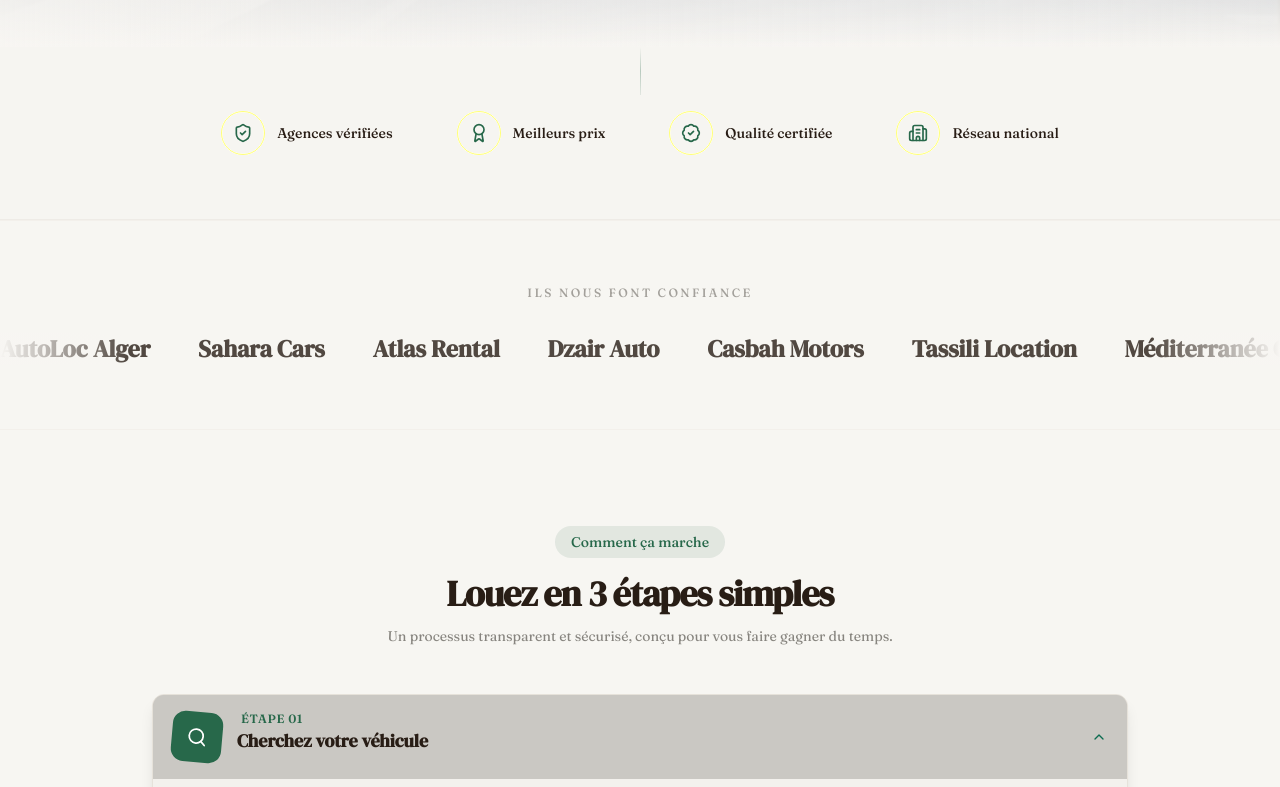
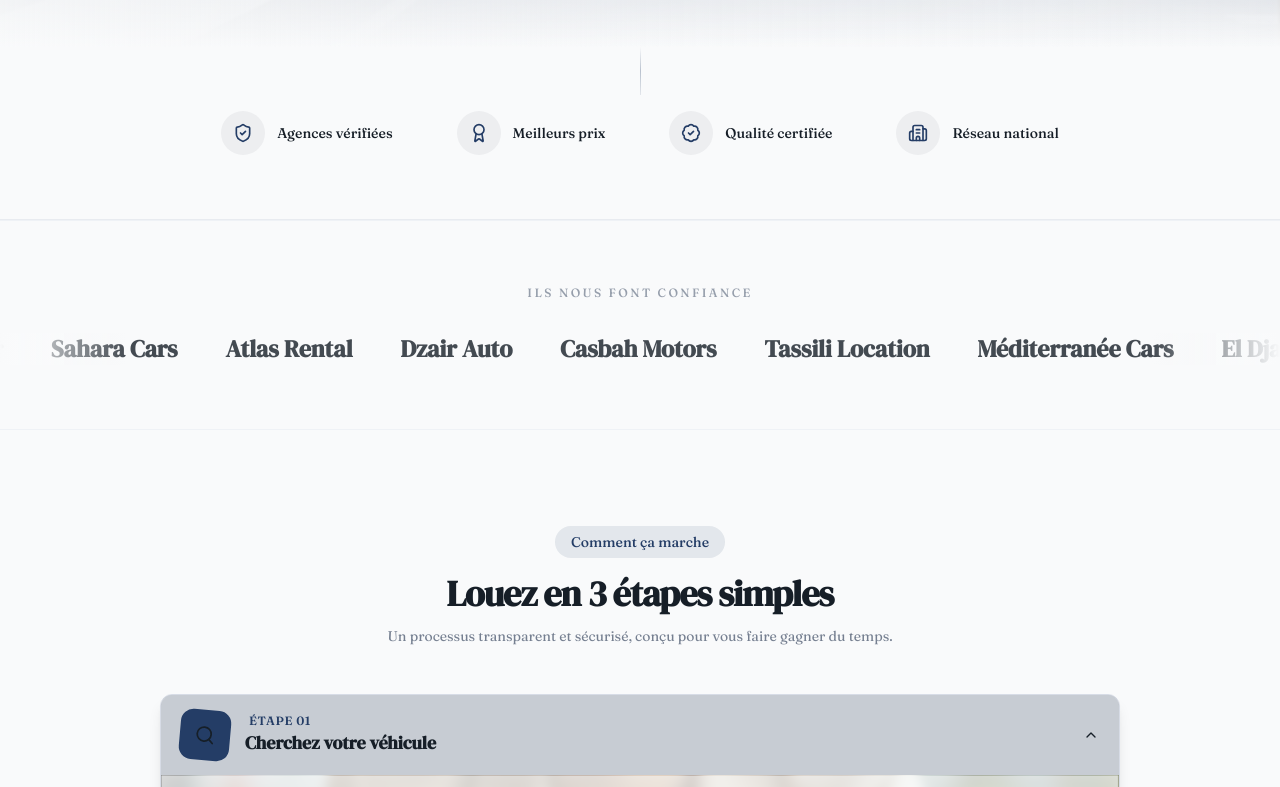
Before and after one commit to echeballah-coder/ekrimendarek-fullstack, a Next.js app in the folder frontend/: page / in a window 1280 px wide. Shown: the part 753-1540 px from the top of the page. Built offline with nearby package versions, Linux system fonts and the light colour scheme.

Commit message:
P6.1 : palette Emerald Sand + bleu

```diff
--- a/frontend/app/globals.css
+++ b/frontend/app/globals.css
@@ -3,84 +3,127 @@
 @tailwind utilities;
 
 /**
- * PALETTE EMD - Emerald Sand Pro (Clear) / Emerald Night Premium (Dark)
+ * PALETTE ALGERENT - Marine Clair (Light) / Violet Profond (Dark)
  * Variables CSS en format RGB pour support alpha Tailwind (/xx)
  */
 :root {
-  /* Clear Mode - Emerald Sand Pro */
-  --bg: 247 243 236;
-  /* #F7F3EC - Fond principal sable */
-  --surface: 255 255 255;
-  /* #FFFFFF - Surface cards */
-  --surface2: 252 251 248;
-  /* #FCFBF8 - Surface alternative */
-  --border: 230 226 218;
-  /* #E6E2DA - Bordures subtiles */
-  --text: 27 26 23;
-  /* #1B1A17 - Texte principal */
-  --muted: 106 104 97;
-  /* #6A6861 - Texte secondaire */
+  /* Palette ALGERENT - Laranja / Ceu / Deep / Neve / Midnight */
+  --c-laranja: 236 57 16;   /* #EC3910 */
+  --c-ceu: 179 229 254;     /* #B3E5FE */
+  --c-deep: 36 61 102;      /* #243D66 */
+  --c-neve: 240 241 246;    /* #F0F1F6 */
+  --c-midnight: 22 31 40;   /* #161F28 */
+  --c-azure-800: 5 38 152;  /* #052698 */
+  --c-azure-600: 17 107 251; /* #116BFB */
+  --c-azure-500: 33 188 238; /* #21BCEE */
+  --c-azure-300: 220 227 235; /* #DCE3EB */
 
-  /* Brand - Emerald Green */
-  --brand: 11 107 79;
-  /* #0B6B4F - Primary emerald */
-  --brand2: 15 107 120;
-  /* #0F6B78 - Secondary teal */
-  --brandSoft: 230 245 238;
-  /* #E6F5EE - Brand soft bg */
+  /* Surfaces & text (Light Mode) */
+  --bg: 240 241 246;        /* Neve */
+  --bg-warm: 246 247 251;   /* Neve lighter */
+  --surface: 255 255 255;   /* White */
+  --surface2: 235 240 248;  /* Ceu tint very light */
+  --border: 215 220 230;    /* Neutral cool */
+  --text: 22 31 40;         /* Midnight */
+  --text-muted: 84 96 118;  /* Cool Gray */
+  --muted: 84 96 118;       /* Alias for compatibility */
+
+  /* Brand roles */
+  --primary: 36 61 102;     /* Deep Blue */
+  --primary-hover: 30 51 86;
+  --primary-active: 24 42 70;
+
+  --cta: 236 57 16;         /* Laranja */
+  --cta-hover: 215 51 17;
+  --cta-active: 194 46 16;
+
+  --focus: 17 107 251;       /* Azure focus ring */
+
+  /* Legacy brand mapping (Compatiblity) */
+  --brand: 36 61 102;
+  --brand-hover: 30 51 86;
+  --brand2: 17 107 251;
+  --pop: 179 229 254;       /* Ceu */
+  --brandSoft: 240 241 246; /* Neve */
+  --brand-blue-soft: 220 227 235;
+
+  /* Status colors - Refined */
+  --warning: 245 158 11;
+  --danger: 220 38 38;      /* Red 600 */
+  --info: 33 188 238;       /* Azure 500 */
+  --success: 22 163 74;     /* Green 600 */
+
+  /* UI states */
+  --ring: 17 107 251;
+  --onBrand: 255 255 255;
+
+  /* Utility tokens - Spacing Base 8px logic implicitly used in Tailwind */
+  --shadow-sm: 0 1px 3px rgb(22 31 40 / 0.08);
+  --shadow-md: 0 4px 12px rgb(22 31 40 / 0.08);
+  --r-sm: 8px;
+  --r-md: 12px;
+  --t-fast: 150ms;
+  --t-med: 250ms;
+  --ease: cubic-bezier(0.2, 0.0, 0.2, 1);
+
+  /* Lovable / component tokens (HSL - Keep existing for compatibility but align hues) */
+  --lovable-background: 210 20% 98%; /* Neve HSL approx */
+  --lovable-foreground: 213 27% 12%; /* Midnight HSL approx */
+  /* ... keeping other lovable tokens as is for now to avoid breaking too much, but mapped conceptually ... */
+  --lovable-primary: 217 48% 27%;    /* Deep Blue HSL */
+  --lovable-accent: 194 84% 53%;     /* Azure 500 HSL */
+  /* ... */
+}
+
+.dark, [data-theme="dark"] {
+  /* Dark Mode - Sobriety first (Midnight Base) */
+  --bg: 22 31 40;           /* Midnight */
+  --bg-warm: 18 25 32;      /* Darker Midnight */
+  --surface: 30 41 55;      /* Lighter Midnight */
+  --surface2: 38 52 70;     /* Highlight */
+  --border: 50 65 85;       /* Muted Blue/Grey - Visible but not harsh */
+
+  --text: 240 241 246;      /* Neve (White-ish) */
+  --text-muted: 156 166 184; /* Muted Blue/Grey */
+  --muted: 156 166 184;
+
+  /* Brand roles - Adjusted for Dark Mode Contrast */
+  --primary: 60 90 140;     /* Lightened Deep Blue for visibility */
+  --primary-hover: 75 110 165;
+  --primary-active: 50 80 120;
+
+  --cta: 236 57 16;         /* Keep Laranja as accent (it pops well on dark) */
+  --cta-hover: 240 80 40;
+  --cta-active: 220 50 10;
+
+  --focus: 26 88 196;
+
+  /* Legacy brand mapping */
+  --brand: 60 90 140;
+  --brand-hover: 75 110 165;
+  --brand2: 11 63 156;
+  --pop: 30 45 60;          /* Muted Pop */
+  --brandSoft: 30 41 55;    /* Surface match */
+  --brand-blue-soft: 14 35 70;
 
   /* Status colors */
-  --warning: 242 162 12;
-  /* #F2A20C - Amber warning */
-  --danger: 220 38 38;
-  /* #DC2626 - Red error */
-  --info: 37 99 235;
-  /* #2563EB - Blue info */
+  --warning: 180 83 9;      /* Darker Amber */
+  --danger: 153 27 27;      /* Darker Red */
+  --info: 42 127 219;       /* Azure dark */
+  --success: 22 101 52;     /* Darker Green */
 
-  /* UI states */
-  --ring: 15 107 120;
-  /* brand2 - Focus ring */
-  --onBrand: 255 255 255;
-  /* #FFFFFF - Text on brand bg */
+  --ring: 26 88 196;
+  --onBrand: 22 31 40;
+
+  --shadow-sm: 0 1px 2px rgb(0 0 0 / 0.4);
+  --shadow-md: 0 8px 16px rgb(0 0 0 / 0.4);
+  --c-azure-800: 7 32 88;   /* Deep azure for dark */
+  --c-azure-600: 26 88 196; /* #1A58C4 */
+  --c-azure-500: 42 127 219; /* #2A7FDB */
+  --c-azure-300: 26 50 86;  /* soft azure tint */
+  --lovable-accent: 214 70% 45%;
 }
 
-.dark {
-  /* Dark Mode - Emerald Night Premium */
-  --bg: 6 10 15;
-  /* #060A0F - Fond principal dark */
-  --surface: 11 18 32;
-  /* #0B1220 - Surface cards dark */
-  --surface2: 16 26 42;
-  /* #101A2A - Surface alternative */
-  --border: 31 42 61;
-  /* #1F2A3D - Bordures dark */
-  --text: 234 242 255;
-  /* #EAF2FF - Texte principal clair */
-  --muted: 167 179 201;
-  /* #A7B3C9 - Texte secondaire */
-
-  /* Brand - Emerald Green (plus clair en dark) */
-  --brand: 0 195 137;
-  /* #00C389 - Primary emerald light */
-  --brand2: 34 211 238;
-  /* #22D3EE - Secondary teal light */
-  --brandSoft: 6 40 32;
-  /* #062820 - Brand soft bg dark */
-
-  /* Status colors (ajustés pour dark) */
-  --warning: 251 191 36;
-  /* #FBBF24 - Amber warning bright */
-  --danger: 251 113 133;
-  /* #FB7185 - Red error bright */
-  --info: 96 165 250;
-  /* #60A5FA - Blue info bright */
-
-  /* UI states */
-  --ring: 34 211 238;
-  /* brand2 - Focus ring */
-  --onBrand: 6 10 15;
-  /* #060A0F - Text on brand (dark bg) */
-}
 
 @layer base {
   :root {
@@ -95,20 +138,23 @@
     background-color: rgb(var(--bg));
     color: rgb(var(--text));
     font-family: var(--font-ui), sans-serif;
+    @apply antialiased;
   }
 
   h1 {
-    @apply text-4xl font-bold tracking-tight text-text mb-4;
-    font-family: var(--font-display), serif;
+    @apply text-4xl sm:text-5xl lg:text-6xl font-semibold tracking-tight text-text;
+    line-height: 1.05;
+    font-family: var(--font-display), sans-serif;
   }
 
   h2 {
-    @apply text-2xl font-semibold tracking-tight text-text mb-3;
-    font-family: var(--font-display), serif;
+    @apply text-3xl sm:text-4xl font-semibold tracking-tight text-text;
+    line-height: 1.2;
+    font-family: var(--font-display), sans-serif;
   }
 
   h3 {
-    @apply text-xl font-semibold text-brand mb-2;
+    @apply text-xl font-semibold text-text;
   }
 
   p {
@@ -124,12 +170,13 @@
 
   /* Layout */
   .container-emd {
-    @apply mx-auto w-full max-w-6xl px-4 sm:px-6;
+    @apply mx-auto w-full max-w-7xl px-4 sm:px-6 lg:px-8;
   }
 
   /* Surfaces */
   .card {
-    @apply bg-surface border border-border rounded-2xl shadow-sm;
+    @apply bg-surface border border-border rounded-2xl;
+    box-shadow: var(--shadow-sm);
   }
 
   .card-soft {
@@ -164,11 +211,25 @@
 
   /* Buttons */
   .btn {
-    @apply inline-flex items-center justify-center gap-2 rounded-xl px-4 py-2 text-sm font-medium transition active:scale-[0.99] focus:outline-none focus-visible:ring-2 focus-visible:ring ring focus-visible:ring-offset-2 focus-visible:ring-offset-bg disabled:opacity-60 disabled:pointer-events-none;
+    @apply inline-flex items-center justify-center gap-2 rounded-xl px-4 py-2 text-sm font-medium transition active:scale-[0.99] focus:outline-none focus-visible:ring-2 focus-visible:ring-ring focus-visible:ring-offset-2 focus-visible:ring-offset-bg disabled:opacity-60 disabled:pointer-events-none;
   }
 
   .btn-primary {
-    @apply btn bg-brand text-onBrand hover:bg-brand/90;
+    @apply btn text-onBrand;
+    background: rgb(var(--primary));
+  }
+
+  .btn-primary:hover {
+    background: rgb(var(--primary-hover));
+  }
+
+  .btn-cta {
+    @apply btn text-onBrand;
+    background: rgb(var(--cta));
+  }
+
+  .btn-cta:hover {
+    background: rgb(var(--cta-hover));
   }
 
   .btn-secondary {
@@ -181,7 +242,7 @@
 
   /* Inputs */
   .input {
-    @apply w-full rounded-xl bg-surface border border-border px-3 py-2 text-sm text-text placeholder:text-muted/80 focus:outline-none focus-visible:ring-2 focus-visible:ring ring focus-visible:ring-offset-2 focus-visible:ring-offset-bg;
+    @apply w-full rounded-xl bg-surface border border-border px-3 py-2 text-sm text-text placeholder:text-muted/80 focus:outline-none focus-visible:ring-2 focus-visible:ring-ring focus-visible:ring-offset-2 focus-visible:ring-offset-bg;
   }
 
   .input-error {
@@ -204,6 +265,12 @@
   /* Hero (panel lisible sur gradient animé) */
   .hero-panel {
     @apply hero-scrim rounded-3xl p-6 sm:p-10 shadow-sm;
+  }
+
+  .icon-glass {
+    @apply relative rounded-xl flex items-center justify-center overflow-hidden transition-all duration-500;
+    background: hsl(var(--lovable-foreground) / 0.05);
+    border: 1px solid hsl(var(--lovable-border) / 0.6);
   }
 }
 
@@ -234,112 +301,69 @@
     }
   }
 
+  @keyframes marquee {
+    0% {
+      transform: translateX(0);
+    }
+
+    100% {
+      transform: translateX(-50%);
+    }
+  }
+
+  .animate-marquee {
+    animation: marquee 28s linear infinite;
+  }
+
   @media (prefers-reduced-motion: reduce) {
     .hero-gradient-bg {
       animation: none;
       background-size: 100% 100%;
     }
+
+    .animate-marquee {
+      animation: none;
+      transform: translateX(0);
+    }
   }
 
   /* Hero Scrim - Panel lisible avec backdrop */
   .hero-scrim {
-    background: rgb(var(--surface) / 0.85);
-    backdrop-filter: blur(8px);
-    -webkit-backdrop-filter: blur(8px);
+    background: rgb(var(--surface) / 0.82);
+    backdrop-filter: blur(6px);
+    -webkit-backdrop-filter: blur(6px);
   }
 
   .dark .hero-scrim {
-    background: rgb(var(--surface) / 0.92);
+    background: rgb(var(--surface) / 0.9);
   }
 
-  /* Gradient utilities */
+  /* Gradient utilities - ALGERENT signature */
   .bg-brand-gradient {
-    background-image: linear-gradient(135deg, rgb(var(--brand)), rgb(var(--brand2)));
+    background-image: linear-gradient(135deg, rgb(var(--brand)), rgb(var(--brand2)), rgb(var(--pop)));
+  }
+
+  .btn-gradient {
+    background-image: linear-gradient(135deg, rgb(var(--primary)), rgb(var(--cta)));
+    color: rgb(var(--onBrand));
+    transition: opacity 0.2s, transform 0.1s;
+  }
+
+  .btn-gradient:hover {
+    opacity: 0.9;
+  }
+
+  .btn-gradient:active {
+    transform: scale(0.99);
   }
 
   .text-brand-gradient {
     background-clip: text;
     -webkit-background-clip: text;
     -webkit-text-fill-color: transparent;
-    background-image: linear-gradient(135deg, rgb(var(--brand)), rgb(var(--brand2)));
-  }
-}
-
-/* --- LOVABLE / ORGANIC TECH INTEGRATION --- */
-@layer base {
-  :root {
-    --lovable-background: 40 25% 96%;
-    --lovable-foreground: 25 30% 12%;
-    --lovable-card: 40 20% 94%;
-    --lovable-card-foreground: 25 30% 12%;
-    --lovable-popover: 40 20% 94%;
-    --lovable-popover-foreground: 25 30% 12%;
-    --lovable-primary: 152 45% 28%;
-    --lovable-primary-foreground: 0 0% 100%;
-    --lovable-secondary: 38 35% 88%;
-    --lovable-secondary-foreground: 25 30% 12%;
-    --lovable-accent: 145 25% 45%;
-    --lovable-accent-foreground: 0 0% 100%;
-    --lovable-destructive: 0 65% 50%;
-    --lovable-destructive-foreground: 0 0% 100%;
-    --lovable-input: 35 18% 85%;
-    --lovable-surface: 40 20% 94%;
-    --lovable-surface-elevated: 0 0% 100%;
-    --lovable-forest: 152 45% 28%;
-    --lovable-sage: 145 25% 45%;
-    --lovable-sand: 38 35% 88%;
-    --lovable-terracotta: 18 55% 58%;
-    --lovable-cream: 40 30% 95%;
-    --lovable-mint: 158 30% 85%;
-    --lovable-shadow-sm: 0 1px 2px hsl(25 30% 12% / 0.04);
-    --lovable-shadow-md: 0 4px 16px hsl(25 30% 12% / 0.06);
-    --lovable-shadow-lg: 0 16px 48px hsl(25 30% 12% / 0.1);
-    --lovable-shadow-glow: 0 8px 40px hsl(152 45% 28% / 0.12);
+    background-image: linear-gradient(135deg, rgb(var(--primary)), rgb(var(--cta)));
   }
 
-  .dark {
-    --lovable-background: 30 15% 10%;
-    --lovable-foreground: 40 20% 95%;
-    --lovable-card: 30 15% 14%;
-    --lovable-card-foreground: 40 20% 95%;
-    --lovable-popover: 30 15% 14%;
-    --lovable-popover-foreground: 40 20% 95%;
-    --lovable-primary: 160 55% 45%;
-    --lovable-primary-foreground: 30 15% 10%;
-    --lovable-secondary: 30 15% 18%;
-    --lovable-secondary-foreground: 40 20% 95%;
-    --lovable-accent: 160 55% 45%;
-    --lovable-accent-foreground: 30 15% 10%;
-    --lovable-destructive: 0 62% 30%;
-    --lovable-destructive-foreground: 40 20% 95%;
-    --lovable-input: 30 15% 22%;
-  }
-}
-
-@layer components {
-  .card-elevated {
-    @apply bg-lovable-card rounded-2xl border border-border p-6 transition-all duration-300;
-  }
-
-  .card-elevated:hover {
-    @apply shadow-lg;
-    transform: translateY(-2px);
-  }
-
-  .card-glass {
-    @apply relative rounded-2xl border border-white/20 p-6 transition-all duration-500;
-    background: linear-gradient(135deg, hsl(var(--surface-elevated) / 0.8), hsl(var(--surface-elevated) / 0.4));
-    backdrop-filter: blur(12px);
-  }
-
-  .icon-glass {
-    @apply relative rounded-xl flex items-center justify-center overflow-hidden transition-all duration-500;
-    background: hsl(var(--foreground) / 0.05);
-    border: 1px solid hsl(var(--border) / 0.5);
-  }
-}
-
-@layer utilities {
   .reveal {
     opacity: 0;
     transform: translateY(24px);
@@ -357,11 +381,11 @@
 
   .hover-lift:hover {
     transform: translateY(-4px);
-    box-shadow: var(--shadow-lg);
+    box-shadow: var(--lovable-shadow-lg);
   }
 
   .lovable-text-gradient {
-    background: linear-gradient(135deg, hsl(var(--primary)), hsl(var(--terracotta)));
+    background: linear-gradient(135deg, hsl(var(--lovable-primary)), hsl(var(--lovable-terracotta)));
     -webkit-background-clip: text;
     -webkit-text-fill-color: transparent;
     background-clip: text;
--- a/frontend/tailwind.config.js
+++ b/frontend/tailwind.config.js
@@ -16,14 +16,43 @@ module.exports = {
         },
         extend: {
             colors: {
-                // Tokens sémantiques EMD (avec support alpha /xx)
+                // Tokens sémantiques ALGERENT
                 bg: 'rgb(var(--bg) / <alpha-value>)',
+                'bg-warm': 'rgb(var(--bg-warm) / <alpha-value>)',
                 surface: 'rgb(var(--surface) / <alpha-value>)',
                 surface2: 'rgb(var(--surface2) / <alpha-value>)',
                 border: 'rgb(var(--border) / <alpha-value>)',
                 text: 'rgb(var(--text) / <alpha-value>)',
                 muted: 'rgb(var(--muted) / <alpha-value>)',
 
+                // Main Semantic Roles
+                primary: {
+                    DEFAULT: 'rgb(var(--primary) / <alpha-value>)',
+                    foreground: 'rgb(var(--onBrand) / <alpha-value>)',
+                    hover: 'rgb(var(--primary-hover) / <alpha-value>)',
+                    active: 'rgb(var(--primary-active) / <alpha-value>)',
+                },
+                cta: {
+                    DEFAULT: 'rgb(var(--cta) / <alpha-value>)',
+                    hover: 'rgb(var(--cta-hover) / <alpha-value>)',
+                    active: 'rgb(var(--cta-active) / <alpha-value>)',
+                },
+                focus: 'rgb(var(--focus) / <alpha-value>)',
+
+                // Raw Brand Palette
+                laranja: 'rgb(var(--c-laranja) / <alpha-value>)',
+                ceu: 'rgb(var(--c-ceu) / <alpha-value>)',
+                deep: 'rgb(var(--c-deep) / <alpha-value>)',
+                neve: 'rgb(var(--c-neve) / <alpha-value>)',
+                midnight: 'rgb(var(--c-midnight) / <alpha-value>)',
+                azure: {
+                    800: 'rgb(var(--c-azure-800) / <alpha-value>)',
+                    600: 'rgb(var(--c-azure-600) / <alpha-value>)',
+                    500: 'rgb(var(--c-azure-500) / <alpha-value>)',
+                    300: 'rgb(var(--c-azure-300) / <alpha-value>)',
+                },
+
+                // Legacy / Compat
                 brand: 'rgb(var(--brand) / <alpha-value>)',
                 brand2: 'rgb(var(--brand2) / <alpha-value>)',
                 brandSoft: 'rgb(var(--brandSoft) / <alpha-value>)',
@@ -31,23 +60,14 @@ module.exports = {
                 warning: 'rgb(var(--warning) / <alpha-value>)',
                 danger: 'rgb(var(--danger) / <alpha-value>)',
                 info: 'rgb(var(--info) / <alpha-value>)',
+                success: 'rgb(var(--success) / <alpha-value>)',
 
                 ring: 'rgb(var(--ring) / <alpha-value>)',
                 onBrand: 'rgb(var(--onBrand) / <alpha-value>)',
 
-                // ⚠️ COMPATIBILITÉ : Anciens noms brand.* pour éviter build errors
-                // Ces alias pointent vers les mêmes variables pour rétro-compatibilité
+                // Compatibilite pour eviter erreurs de build
                 'brand-background': 'rgb(var(--bg) / <alpha-value>)',
                 'brand-surface': 'rgb(var(--surface) / <alpha-value>)',
-                'brand-border': 'rgb(var(--border) / <alpha-value>)',
-                'brand-text': 'rgb(var(--text) / <alpha-value>)',
-                'brand-textMuted': 'rgb(var(--muted) / <alpha-value>)',
-                'brand-accent': 'rgb(var(--brand) / <alpha-value>)',
-                'brand-accentHighlight': 'rgb(var(--brand2) / <alpha-value>)',
-                'brand-accentSoft': 'rgb(var(--brandSoft) / <alpha-value>)',
-                'brand-success': 'rgb(var(--brand) / <alpha-value>)', // Success = brand
-                'brand-error': 'rgb(var(--danger) / <alpha-value>)',
-                'brand-warning': 'rgb(var(--warning) / <alpha-value>)',
 
                 // Lovable (Organic Tech) Colors
                 lovable: {
@@ -55,6 +75,8 @@ module.exports = {
                     foreground: "hsl(var(--lovable-foreground))",
                     card: "hsl(var(--lovable-card))",
                     "card-foreground": "hsl(var(--lovable-card-foreground))",
+                    surface: "hsl(var(--lovable-surface))",
+                    "surface-elevated": "hsl(var(--lovable-surface-elevated))",
                     popover: "hsl(var(--lovable-popover))",
                     "popover-foreground": "hsl(var(--lovable-popover-foreground))",
                     primary: "hsl(var(--lovable-primary))",
```
